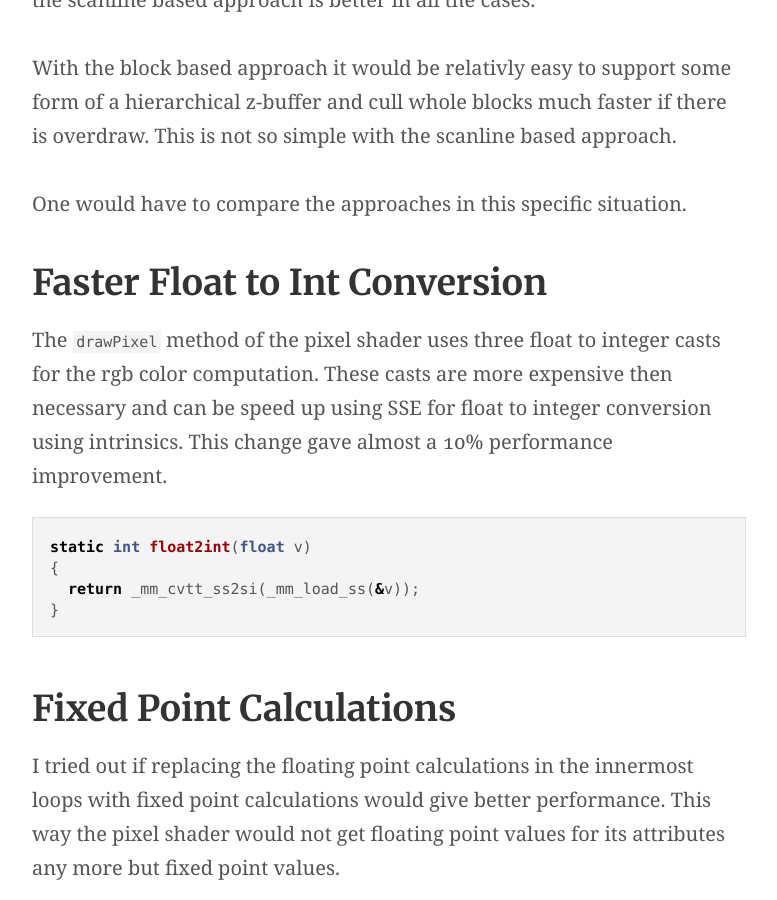
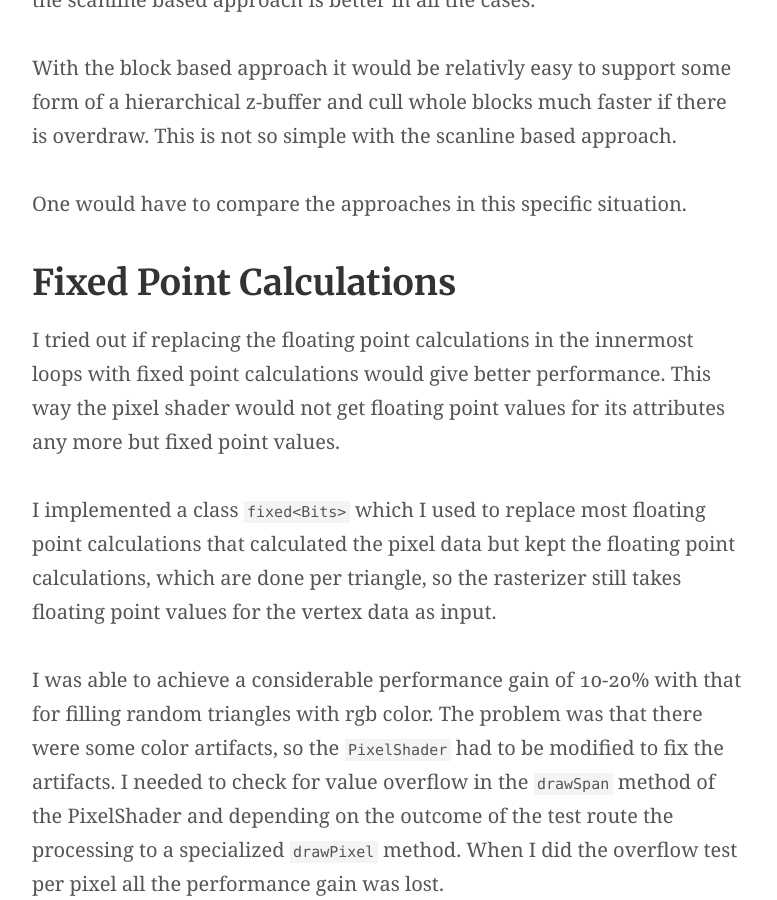
Before and after one commit to trenki2/trenki2.github.io, a Jekyll site: the page built from _posts/2017-06-15-developing-a-software-renderer-part3.md, in a window 1280 px wide and 900 px high, scrolled down 7076 px. Shown: the whole window, without its empty margins (251-1028 px from the left). Built offline with Jekyll 4.4.1, drawn with Linux system fonts in a browser that asks for light colours.

Commit message:
Removed info about float2int

````diff
--- a/_posts/2017-06-15-developing-a-software-renderer-part3.md
+++ b/_posts/2017-06-15-developing-a-software-renderer-part3.md
@@ -276,20 +276,6 @@ This is not so simple with the scanline based approach.
 
 One would have to compare the approaches in this specific situation.
 
-## Faster Float to Int Conversion
-
-The `drawPixel` method of the pixel shader uses three float to integer casts for
-the rgb color computation. These casts are more expensive then necessary and can
-be speed up using SSE for float to integer conversion using intrinsics. This
-change gave almost a 10% performance improvement.
-
-```cpp
-static int float2int(float v)
-{
-  return _mm_cvtt_ss2si(_mm_load_ss(&v));
-}
-```
-
 ## Fixed Point Calculations
 
 I tried out if replacing the floating point calculations in the innermost loops
````
